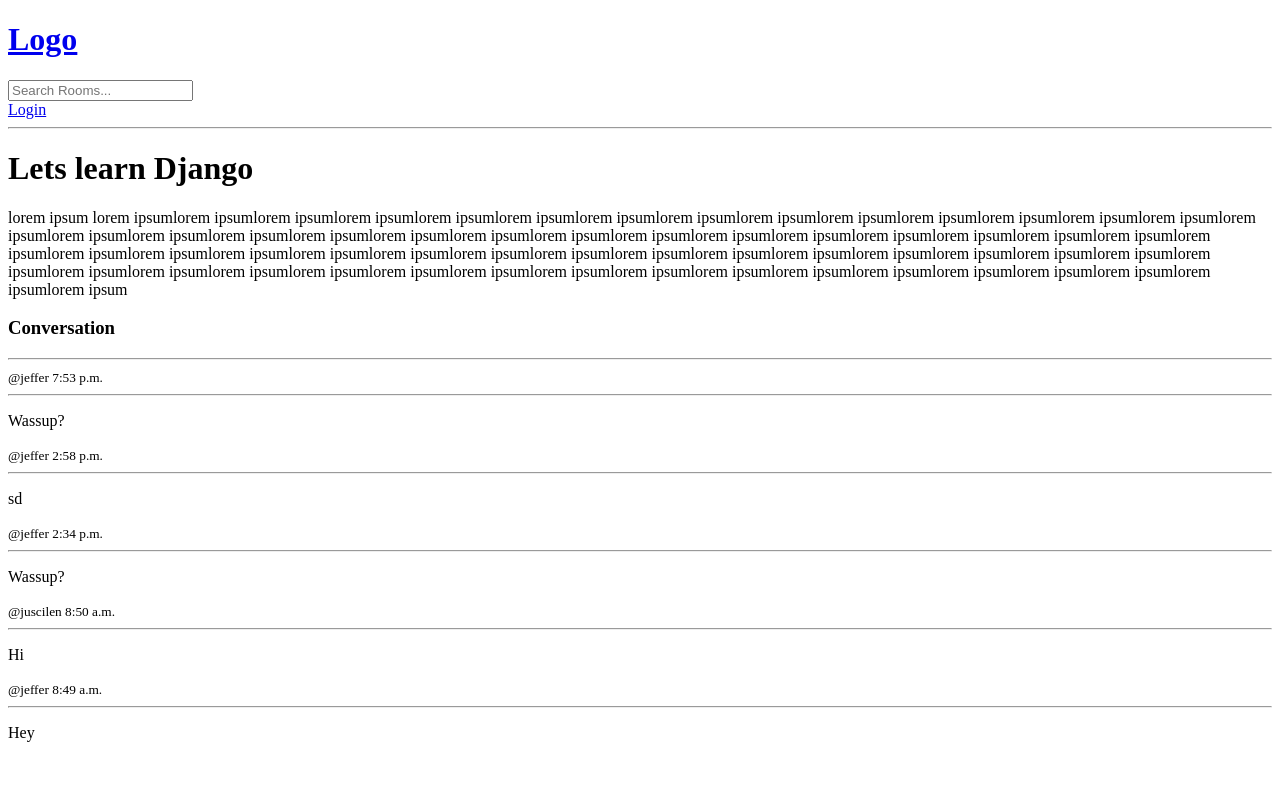
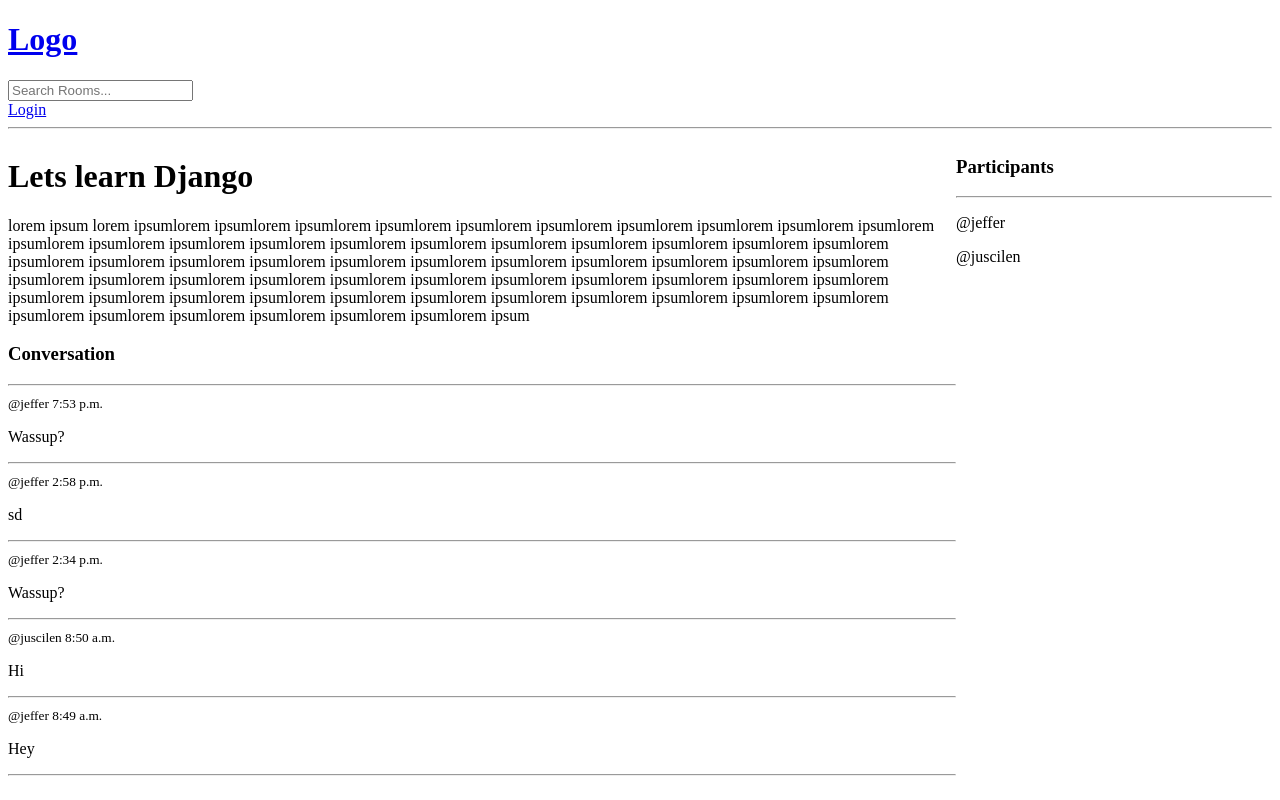
Before and after one commit to JefferMarcelino/learning-django, a Django app: page /room/1/ in a window 1280 px wide. Run offline with Django 4.2, Linux system fonts and the light colour scheme; data comes from the database, SQL or seed files in the repository; both versions use the stored data as it was after the commit.

Commit message:
Showing participants

```diff
--- a/studybud/base/models.py
+++ b/studybud/base/models.py
@@ -16,7 +16,7 @@ class Room(models.Model):
     topic = models.ForeignKey(Topic, on_delete=models.SET_NULL, null=True)
     name = models.CharField(max_length=200)
     description = models.TextField(null=True, blank=True)
-    #participants
+    participants = models.ManyToManyField(User, related_name="participants", blank=True)
     updated = models.DateTimeField(auto_now=True)
     created = models.TimeField(auto_now_add=True)
 
--- a/studybud/base/templates/base/room.html
+++ b/studybud/base/templates/base/room.html
@@ -1,7 +1,15 @@
 {% extends "main.html" %}
 
 {% block content %}
+<style>
+    .room-container {
+        display: grid;
+        grid-template-columns: 3fr 1fr;
+    }
+</style>
 
+<div class="room-container">
+    <div>
         <h1>{{ room.name }}</h1>
 
         <p>{{ room.description }}</p>
@@ -12,10 +20,11 @@
             {% for message in room_messages %}
                 <div>
                     <small>@{{ message.user }}   {{ message.created|time }}</small>
+                    <p>{{ message.body }}</p>
                     <hr>
-            <p>{{ message.body }}</p>
                 </div>
             {% endfor %}
+        </div>
 
             {% if request.user.is_authenticated %}
                 <div class="comment-form">
@@ -26,5 +35,15 @@
                 </div>
             {% endif %}
     </div>
+    <div>
+        <h3>Participants</h3>
+        <hr>
+        {% for user in participants %}
+            <div>
+                <p>@{{ user.username }}</p>
+            </div>
+        {% endfor %}
+    </div>
+</div>
 
 {% endblock content %}
--- a/studybud/base/views.py
+++ b/studybud/base/views.py
@@ -74,6 +74,7 @@ def home(request):
 def room(request, pk):
     room = Room.objects.get(id=pk)
     room_messages = room.message_set.all().order_by("-created")
+    participants = room.participants.all()
 
     if request.method == "POST":
         message = Message.objects.create(
@@ -81,10 +82,11 @@ def room(request, pk):
             room = room,
             body = request.POST.get("body")
         )
+        room.participants.add(request.user)
 
         return redirect("room", pk=room.id)
 
-    context = {"room": room, "room_messages": room_messages}
+    context = {"room": room, "room_messages": room_messages, "participants": participants}
     return render(request, "base/room.html", context)
 
 @login_required(login_url="/login")
```
Also changed, not shown: studybud/base/migrations/0005_room_participants.py (added), studybud/db.sqlite3. Lines whose indentation alone changed are shown as unchanged.
